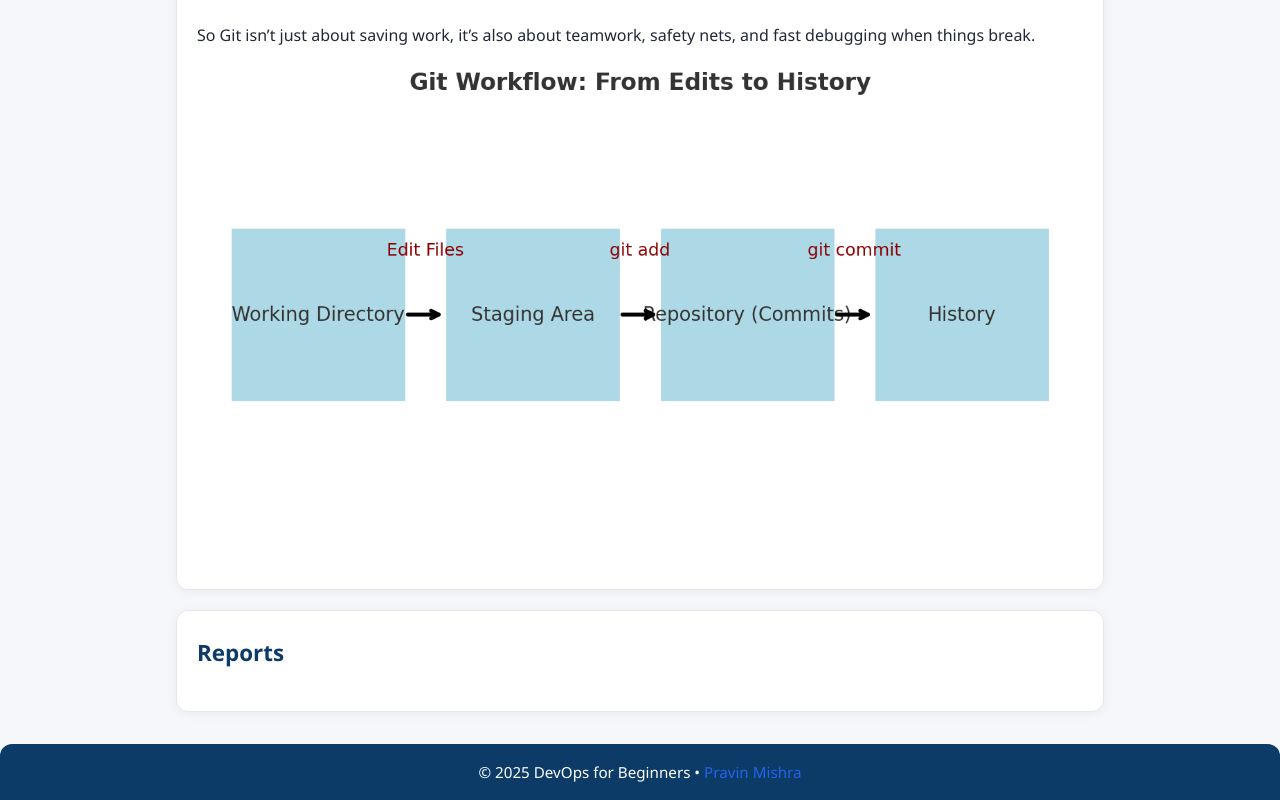
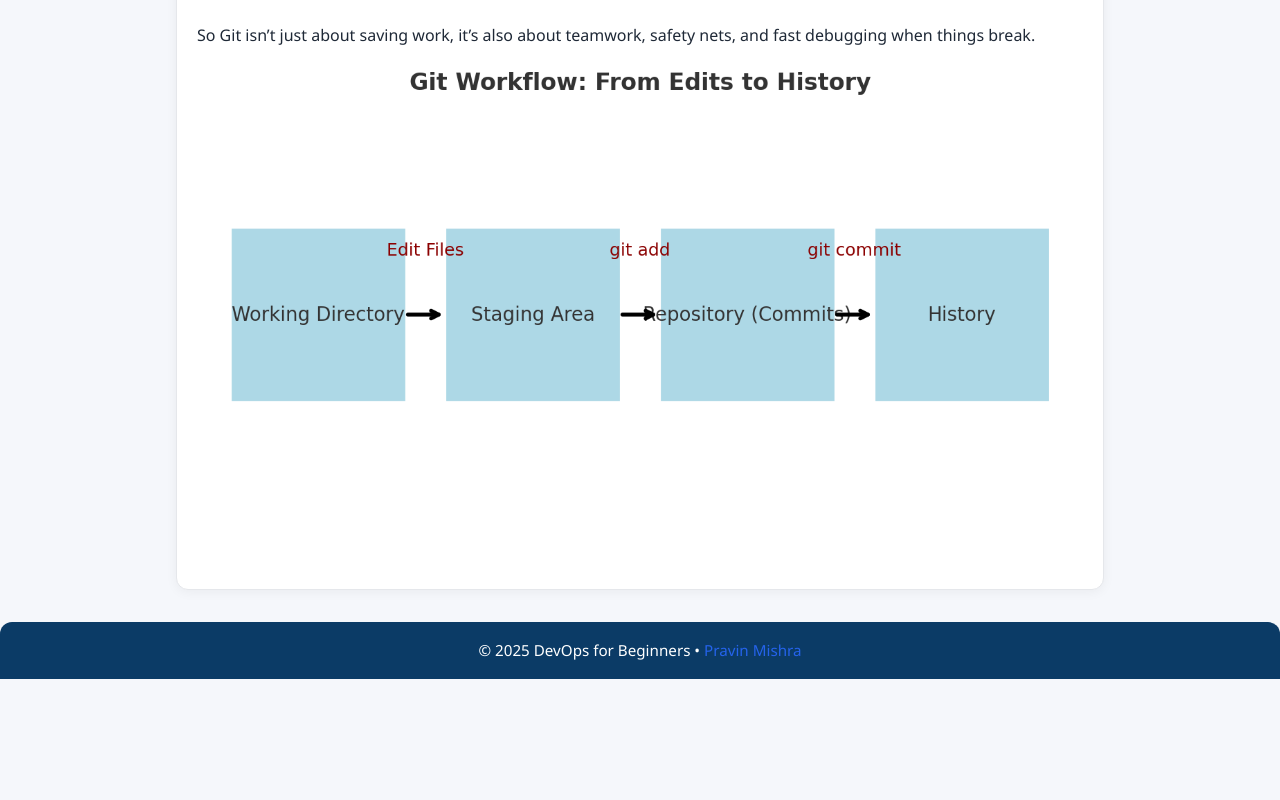
Before and after one commit to dowusubekoe-dev/devops-by-pravin-mishra, a plain HTML site: page index.html in a window 1280 px wide. Shown: the part 1222-2022 px from the top of the page. After the commit the page ends 1901 px from the top, so only its background shows below. Drawn offline with Linux system fonts and the light colour scheme.

Commit message:
Revert "feat: remove Reports section"
This reverts commit b6b9d91a0fb9a65c219367427eb9eeeb18b2a8e4.

```diff
--- a/index.html
+++ b/index.html
@@ -85,11 +85,6 @@
 
 
         </section>
-	<section class="card instructions" aria-labelledby="learning-summary">
-		<h2 id="learning-summary">Reports</h2>
-
-	</section>
-
     </main>
 
     <footer class="site-footer">
```
